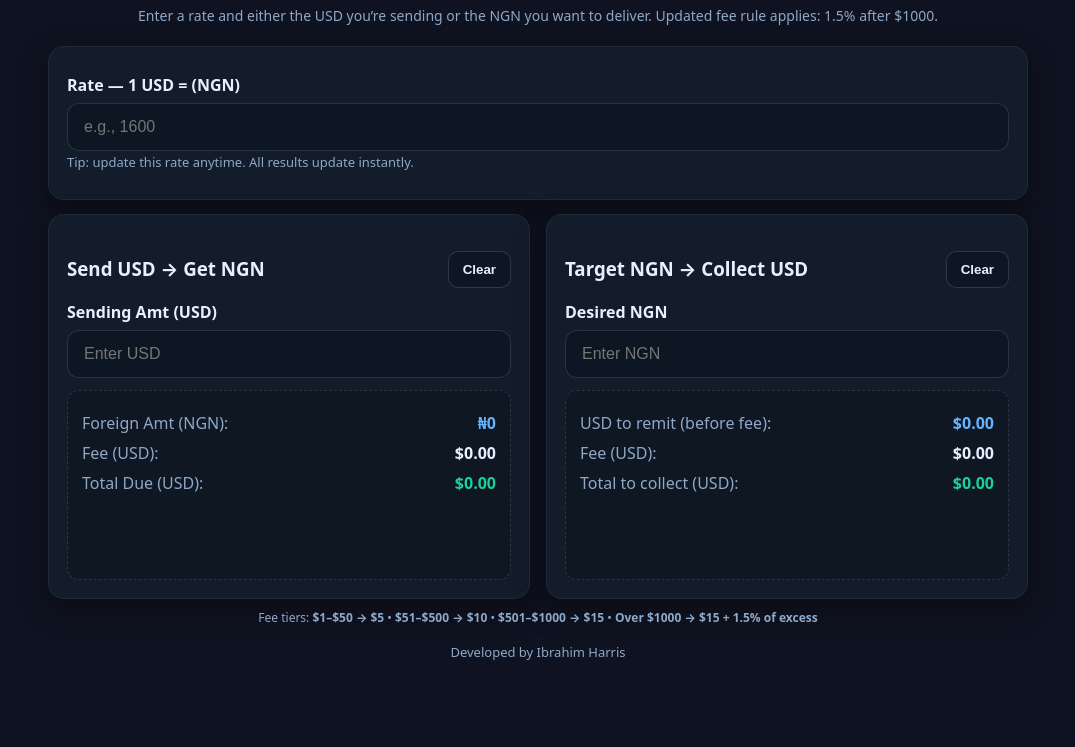
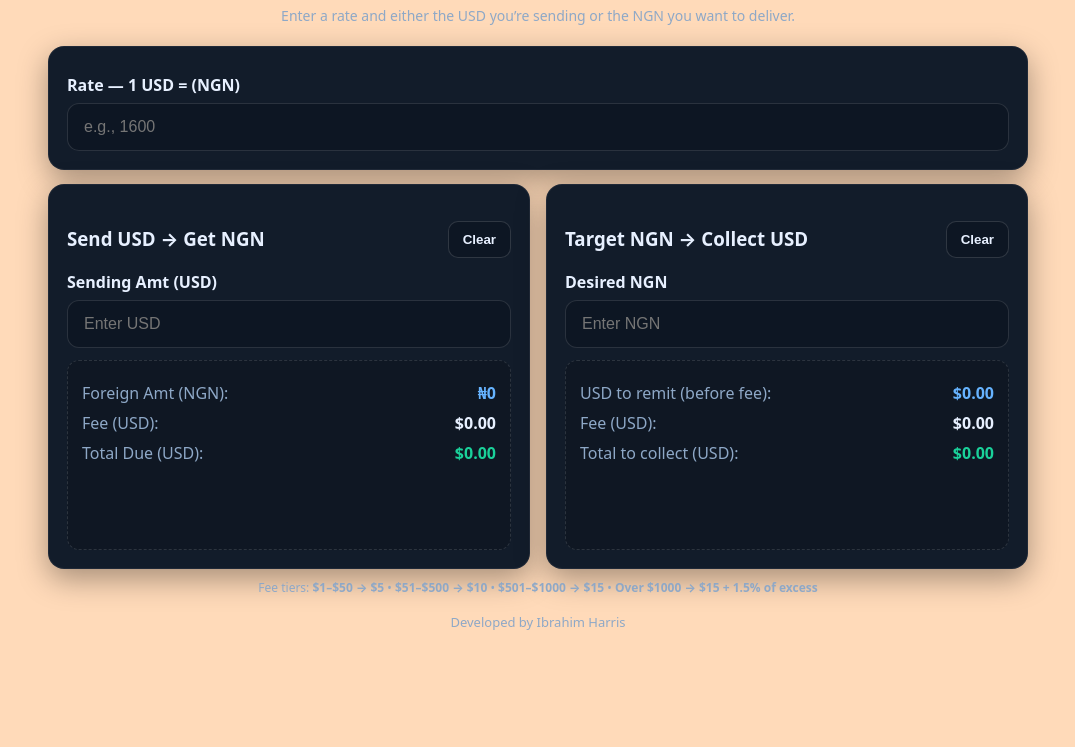
Before and after one commit to idtbosspaper-png/Remit-Calculator, a plain HTML site: page index.html in a window 1280 px wide. Shown: the part 106-853 px from the top of the page, without its empty margins (102-1177 px from the left). After the commit the page ends 824 px from the top, so only its background shows below. Drawn offline with Linux system fonts and the light colour scheme.

Commit message:
Remove fee text and change background to peach
Updated background color and improved layout styles.

```diff
--- a/index.html
+++ b/index.html
@@ -6,7 +6,7 @@
   <title>USD ⇄ NGN Remit Calculator</title>
   <style>
     :root{
-      --bg:#0f1220;
+      --bg:#FFDAB9;
       --card:#121c2a;
       --muted:#8ea8c7;
       --text:#e7f0ff;
@@ -118,12 +118,12 @@
   <div class="wrap">
     <main class="page">
       <h1>USD ⇄ NGN Remit Calculator</h1>
-      <p class="lead">Enter a rate and either the USD you’re sending or the NGN you want to deliver. Updated fee rule applies: 1.5% after $1000.</p>
+      <p class="lead">Enter a rate and either the USD you’re sending or the NGN you want to deliver.</p>
 
       <div class="card" style="margin-bottom:14px">
         <label for="rate">Rate — <strong>1 USD</strong> = (<strong>NGN</strong>)</label>
         <input id="rate" type="number" inputmode="decimal" placeholder="e.g., 1600" step="0.01" />
-        <p class="hint">Tip: update this rate anytime. All results update instantly.</p>
+
       </div>
 
       <section class="grid">
```
